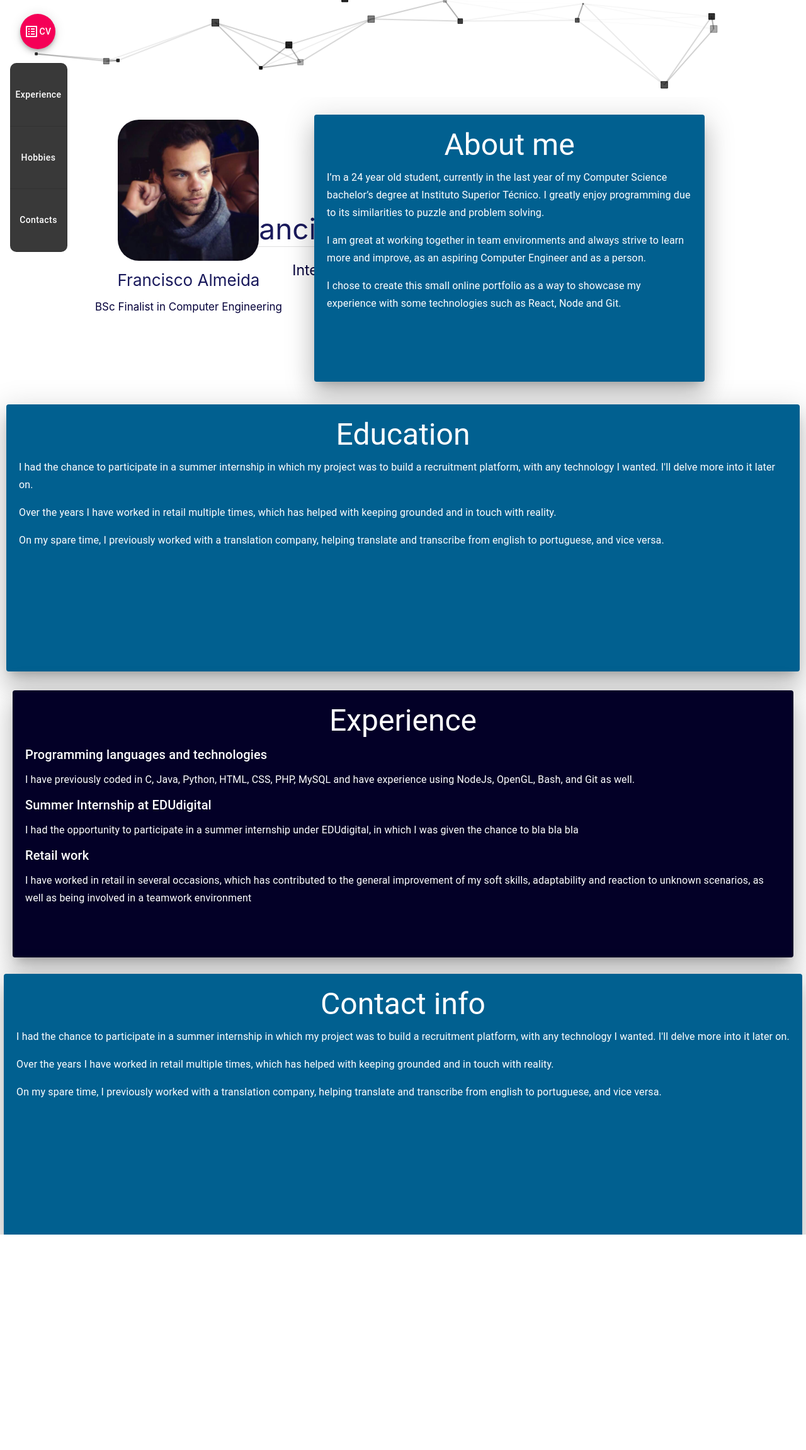
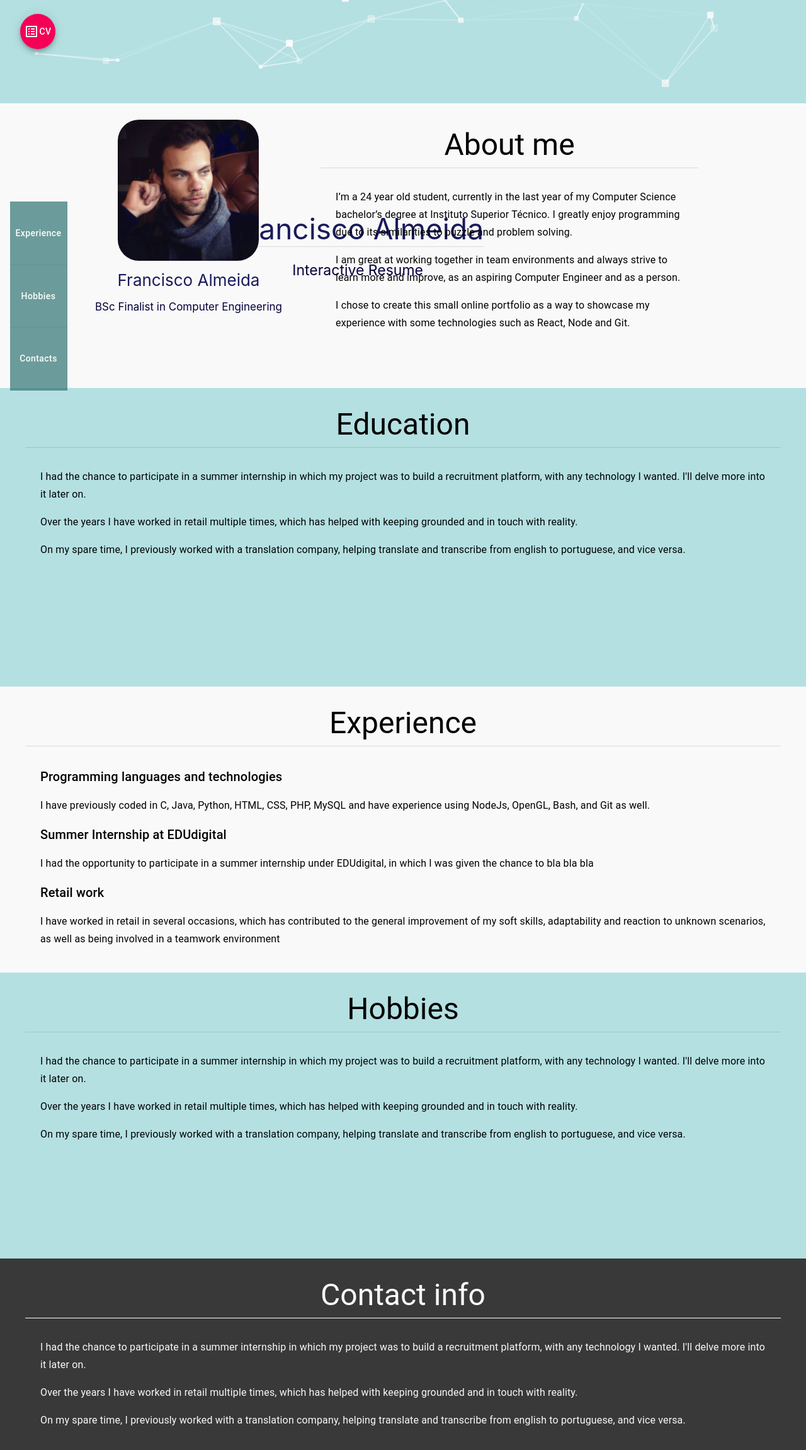
Before and after one commit to NotAHelicopter/personalweb, a React (Create React App) app: page / in a window 1280 px wide. Shown: the top 2302 px of the page at 63% size. Before the commit the page ends 1960 px from the top, so only its background shows below. Built offline with nearby package versions, Linux system fonts and the light colour scheme.

Commit message:
major changes to ui and structure

```diff
--- a/src/App.css
+++ b/src/App.css
@@ -2,9 +2,6 @@
   text-align: center;
   /* background-image: url(./back2.jpg); */
   overflow: hidden;
-  background-repeat: no-repeat;
-  background-attachment: fixed;
-  background-position: center;
 }
 
 
--- a/src/App.js
+++ b/src/App.js
@@ -15,37 +15,43 @@ import './first.css'
 
 const useStyles = makeStyles((theme) => ({
   paper :{
-    backgroundColor: "#016090",
-    minWidth: 'flex',
-    maxWidth: 1300,
+    backgroundColor: "transparent",
     margin: 10,
+    marginBottom: theme.spacing(5),
+    width: "100%",
     padding: 10,
     minHeight: '404px',
+    maxWidth: 1200,
     },
   paperAb :{
-      backgroundColor: "#016090",
+      backgroundColor: "transparent",
       minWidth: 'flex',
       maxWidth: 600,
       margin: 10,
       padding: 10,
       minHeight: '404px',
       },
-  paper2: {
-    backgroundColor: "#030027",
-    minWidth: 'flex',
-    maxWidth: 1300,
-    margin: 20,
-    padding: 10,
-    minHeight: '404px',
-  },
   typoLong:{
     marginTop: 10,
-    color: "white",
+    color: "black",
   },
   typoLong2: {
-    margin: 10,
+    marginRight: theme.spacing(3),
+    marginLeft: theme.spacing(3),
+    marginTop: theme.spacing(2),
     textAlign: 'left',
-    color:"white",
+    color:"black",
+  },
+  typoContact: {
+    marginTop: 10,
+    color: "#F9F9F9",
+  },
+  typoContact2: {
+    marginRight: theme.spacing(3),
+    marginLeft: theme.spacing(3),
+    marginTop: theme.spacing(2),
+    textAlign: 'left',
+    color:"#F9F9F9",
   },
   backTop: {
     position: 'fixed',
@@ -68,6 +74,28 @@ const useStyles = makeStyles((theme) => ({
   },
   grid1: {
     marginTop: 10,
+    backgroundColor: '#F9F9F9',
+  },
+  grid2: {
+    backgroundColor: '#B4E0E2',
+  },
+  grid3: {
+    backgroundColor: '#F9F9F9',
+  },
+  grid4: {
+    backgroundColor: '#B4E0E2',
+  },
+  grid5: {
+    backgroundColor: '#393939',
+  },
+  div: {
+    marginBottom: theme.spacing(4),
+    marginTop: theme.spacing(1),
+  },
+  divCont: {
+    marginBottom: theme.spacing(4),
+    marginTop: theme.spacing(1),
+    backgroundColor: '#ffffff',
   }
 }));
 
@@ -115,10 +143,11 @@ function App() {
               </Grid>
               <Grid key={2} item>
                <FadeInSection>
-                <Paper elevation={24} className={classes.paperAb}>
+                <Paper elevation={0} className={classes.paperAb}>
                   <Typography variant='h3' className={classes.typoLong}>
                     About me
                   </Typography>
+                  <Divider className={classes.div} />
                   <Typography variant ="subtitle1" className={classes.typoLong2}>
                       I’m a 24 year old student, currently in the last year of my Computer Science bachelor’s degree at Instituto Superior Técnico.
                       I greatly enjoy programming due to its similarities to puzzle and problem solving.
@@ -132,15 +161,16 @@ function App() {
                   </Typography>
                 </Paper>
                 </FadeInSection>
-
               </Grid>
           </Grid>
-          <Grid container justify="center" item>
+        </Grid>
+        <Grid container justify="center" item className={classes.grid2}>
           <FadeInSection>
-              <Paper elevation={24} className={classes.paper}>
+            <Paper elevation={0} className={classes.paper}>
               <Typography variant='h3' className={classes.typoLong}>
                 Education
               </Typography>
+              <Divider className={classes.div} />
               <Typography variant ="subtitle1" className={classes.typoLong2}>
                 I had the chance to participate in a summer internship in which my project was to build
                 a recruitment platform, with any technology I wanted.
@@ -154,11 +184,14 @@ function App() {
               </Typography>
             </Paper>
           </FadeInSection>
+        </Grid>
+        <Grid container justify="center" item className={classes.grid3}>
           <FadeInSection>
-            <Paper elevation={24} className={classes.paper2}>
+            <Paper elevation={0} className={classes.paper}>
               <Typography variant='h3' className={classes.typoLong}>
                   Experience
               </Typography>
+              <Divider className={classes.div} />
               <Typography variant="h6" className={classes.typoLong2}>
                 Programming languages and technologies
               </Typography>
@@ -183,12 +216,14 @@ function App() {
             </Paper>
           </FadeInSection>
         </Grid>
-          <Grid container justify="center" item spacing={5}>
+
+        <Grid container justify="center" item spacing={5} className={classes.grid4}>
           <FadeInSection>
-              <Paper elevation={24} className={classes.paper}>
+            <Paper elevation={0} className={classes.paper}>
               <Typography variant='h3' className={classes.typoLong}>
-                  Contact info
+                Hobbies
               </Typography>
+              <Divider className={classes.div} />
               <Typography variant ="subtitle1" className={classes.typoLong2}>
                 I had the chance to participate in a summer internship in which my project was to build
                 a recruitment platform, with any technology I wanted.
@@ -203,6 +238,27 @@ function App() {
             </Paper>
           </FadeInSection>
         </Grid>
+
+        <Grid container justify="center" item spacing={5} className={classes.grid5}>
+          <FadeInSection>
+            <Paper elevation={0} className={classes.paper}>
+              <Typography variant='h3' className={classes.typoContact}>
+                Contact info
+              </Typography>
+              <Divider className={classes.divCont} />
+              <Typography variant ="subtitle1" className={classes.typoContact2}>
+                I had the chance to participate in a summer internship in which my project was to build
+                a recruitment platform, with any technology I wanted.
+                I'll delve more into it later on.
+                <p>
+                  Over the years I have worked in retail multiple times, which has helped with keeping grounded and in touch with reality.
+                </p>
+                <p>
+                  On my spare time, I previously worked with a translation company, helping translate and transcribe from english to portuguese, and vice versa.
+                </p>
+              </Typography>
+            </Paper>
+          </FadeInSection>
         </Grid>
       { window.scrollY > 100 && (
 
--- a/src/index.css
+++ b/src/index.css
@@ -5,7 +5,7 @@ body {
     sans-serif;
   -webkit-font-smoothing: antialiased;
   -moz-osx-font-smoothing: grayscale;
-
+  background-color: #B4E0E2;
 }
 
 code {
--- a/src/particles.js
+++ b/src/particles.js
@@ -8,16 +8,16 @@ export default () => (
     <div
         style={{
         position: "static",
-        top: 0,
-        left: 0,
         width: "100%",
-        height: "50%",
         zIndex: 0,
         }}
     >
     <Particles
         id="tsparticles"
         options={{
+            background: {
+              color: "#B4E0E2",
+            },
             backgroundMode: {
                 enable: false,
                 zIndex: 0
@@ -33,14 +33,14 @@ export default () => (
                 },
                 color: {
                   //The color for every node, not the connecting lines.
-                  value: "#000000" //Or use an array of colors like ["#9b0000", "#001378", "#0b521f"]
+                  value: "#FEFCFD" //Or use an array of colors like ["#9b0000", "#001378", "#0b521f"]
                 },
                 shape: {
                   type: "square", // Can show circle, edge (a square), triangle, polygon, star, img, or an array of multiple.
                   stroke: {
                     //The border
                     width: 1,
-                    color: "#000000"
+                    color: "#FEFCFD"
                   },
                   polygon: {
                     //if the shape is a polygon
@@ -54,7 +54,7 @@ export default () => (
                   }
                 },
                 opacity: {
-                  value: 0.7,
+                  value: 1,
                   random: true
                 },
                 size: {
@@ -64,8 +64,8 @@ export default () => (
                 line_linked: {
                   enable: true,
                   distance: 225, //The radius before a line is added, the higher the number the more lines.
-                  color: "#000000",
-                  opacity: 0.2,
+                  color: "#FEFCFD",
+                  opacity: 0.8,
                   width: 2
                 },
                 move: {
--- a/src/sideDrawer.js
+++ b/src/sideDrawer.js
@@ -18,15 +18,10 @@ const useStyles = makeStyles((theme) => ({
   drawerPaper: {
     width: drawerWidth,
     height: 300,
-    marginTop: 100,
+    marginTop: theme.spacing(40),
     marginLeft:  theme.spacing(2),
-    backgroundColor: "#393939",
-    borderRadius: 10,
-  },
-  content: {
-    flexGrow: 1,
-    backgroundColor: theme.palette.background.default,
-    padding: theme.spacing(3),
+    backgroundColor: "#307473",
+    opacity: 0.7,
   },
   buttons: {
       height: 100,
@@ -47,21 +42,30 @@ export default function PermanentDrawerLeft() {
           paper: classes.drawerPaper,
         }}
         anchor="left"
-        elevation={16}
       >
         <Divider />
         <Button
             className={classes.buttons}
             onClick={()=>{window.scrollTo({
-              top: 2000,
+              top: 1800,
               behavior: 'smooth'
             })}}
           >Experience</Button>
 
         <Divider />
-        <Button className={classes.buttons}>Hobbies</Button>
+        <Button className={classes.buttons}
+          onClick={()=>{window.scrollTo({
+            top: 2300,
+            behavior: 'smooth'
+          })}}
+          >Hobbies</Button>
         <Divider />
-        <Button className={classes.buttons}>Contacts</Button>
+        <Button className={classes.buttons}
+          onClick={()=>{window.scrollTo({
+            top: 2600,
+            behavior: 'smooth'
+          })}}
+          >Contacts</Button>
         <Divider />
       </Drawer>
     </div>
```
Also changed, not shown: 1 other file (tests, documents, lock files or other folders). Lines whose indentation alone changed are shown as unchanged.
